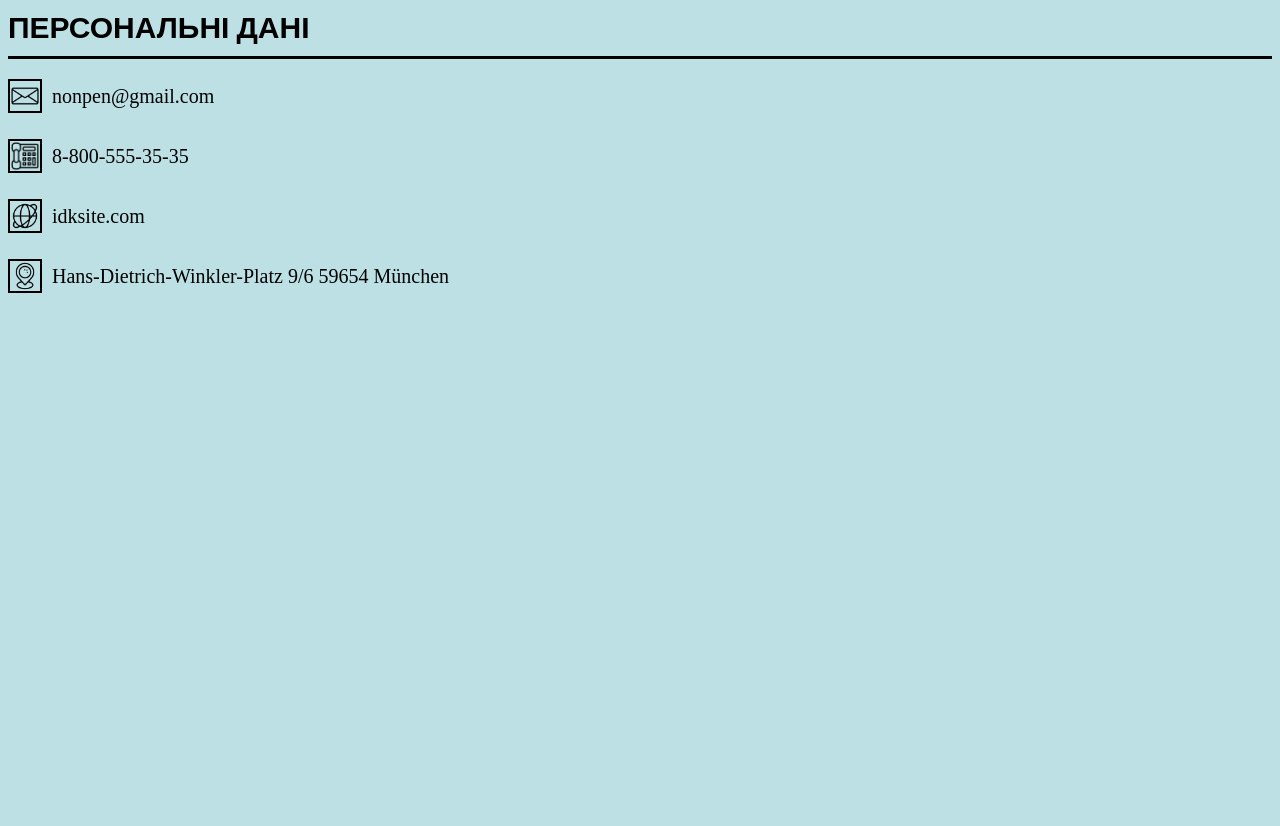
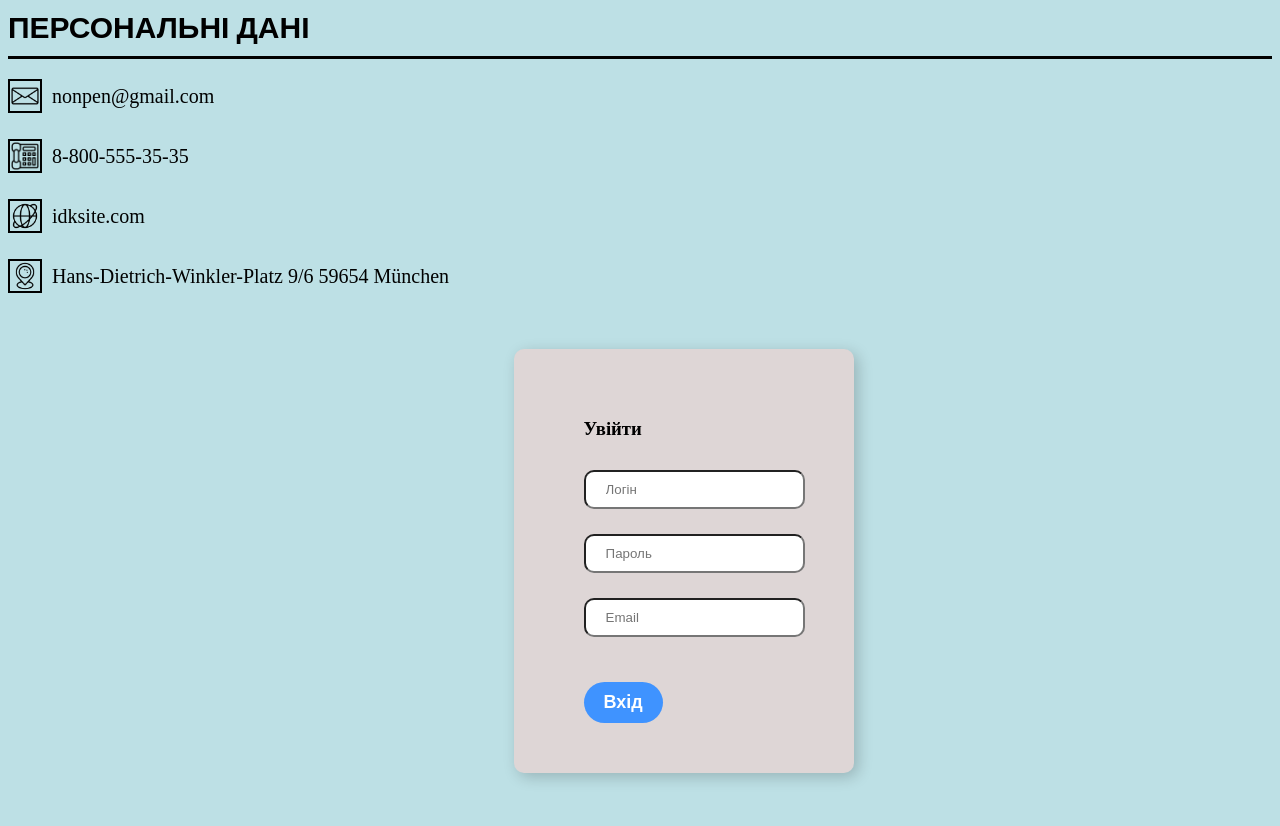
Before and after one commit to MKdevelopmentXD/LR_7, a plain HTML site: page index.html in a window 1280 px wide. Shown: the part 1790-2616 px from the top of the page. Before the commit the page ends 2097 px from the top, so only its background shows below. Drawn offline with Linux system fonts and the light colour scheme.

Commit message:
Створено форму входу

```diff
--- a/index.html
+++ b/index.html
@@ -19,6 +19,7 @@
             <li><a href="#contacts">Контакти</a></li>
         </ul>
     </nav>
+
 
 
     <p id="title" class="name">Кирлик Мартін</p>
@@ -95,7 +96,23 @@
     </div>
 
 
-
+    <div class="registration-cssave">
+        <form>
+            <h3 class="text-center">Увійти</h3>
+            <div class="form-group">
+                <input class="form-control item" type="text" name="username" maxlength="15" minlength="4" pattern="^[a-zA-Z0-9_.-]*$" id="username" placeholder="Логін" required>
+            </div>
+            <div class="form-group">
+                <input class="form-control item" type="password" name="Пароль" minlength="6" id="password" placeholder="Пароль" required>
+            </div>
+            <div class="form-group">
+                <input class="form-control item" type="email" name="email" id="email" placeholder="Email" required>
+            </div>
+            <div class="form-group">
+                <button class="btn btn-primary btn-block create-account" type="submit">Вхід</button>
+            </div>
+        </form>
+    </div>
 
 
 
--- a/style.css
+++ b/style.css
@@ -157,3 +157,41 @@ div.container1 p{
   @media (max-width: 500px) {
     .menu-main li {display: block;}
   }
+
+
+
+
+  .registration-cssave{
+    padding:50px 0;
+  }
+
+  .registration-cssave form {
+    margin-left: 40%;
+    max-width:200px;
+    padding:50px 70px;
+    border-radius:10px;
+    box-shadow:4px 4px 15px rgba(0, 0, 0, 0.2);
+    background-color:rgb(222, 214, 214);
+  }
+
+  .registration-cssave form h3 {
+    font-weight:bold;
+    margin-bottom:30px;
+  }
+
+  .registration-cssave .item {
+    border-radius:10px;
+    margin-bottom:25px;
+    padding:10px 20px;
+  }
+
+  .registration-cssave .create-account {
+    border-radius:30px;
+    padding:10px 20px;
+    font-size:18px;
+    font-weight:bold;
+    background-color:#3f93ff;
+    border:none;
+    color:white;
+    margin-top:20px;
+  }
```
